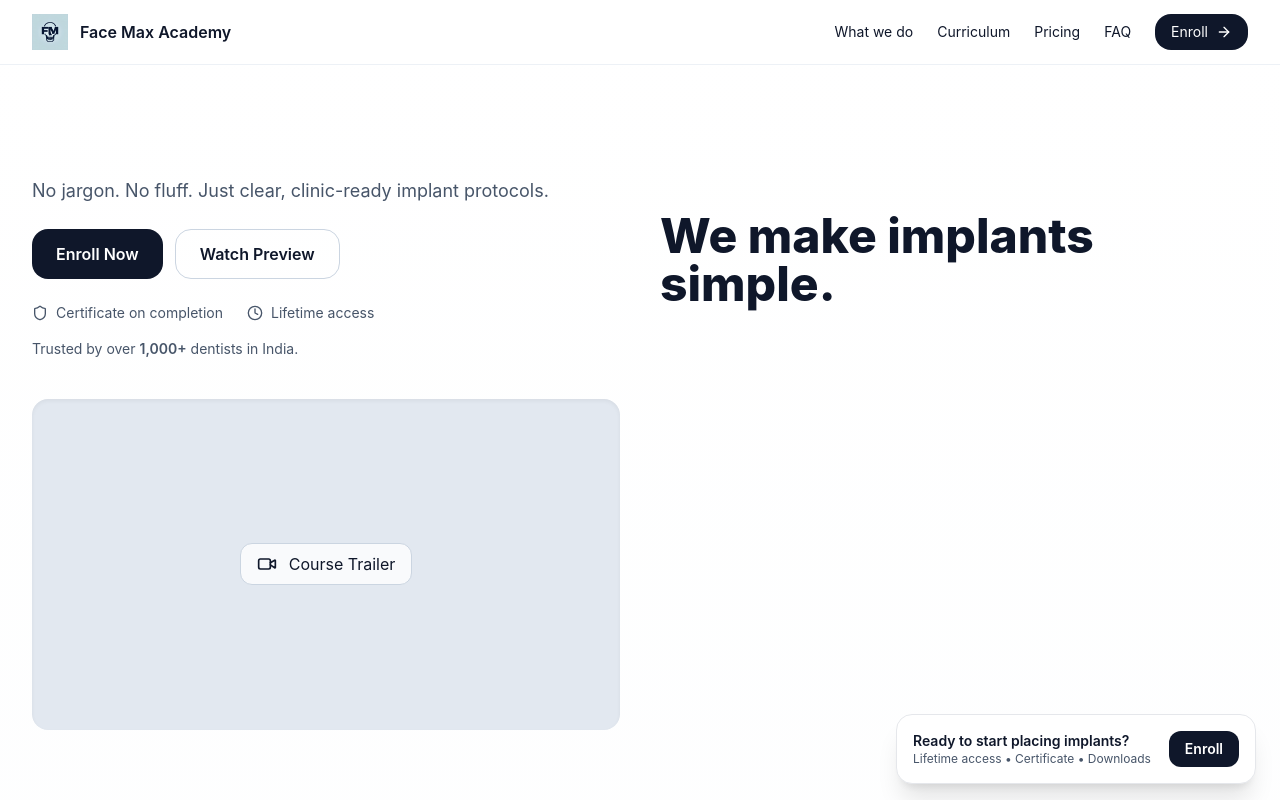
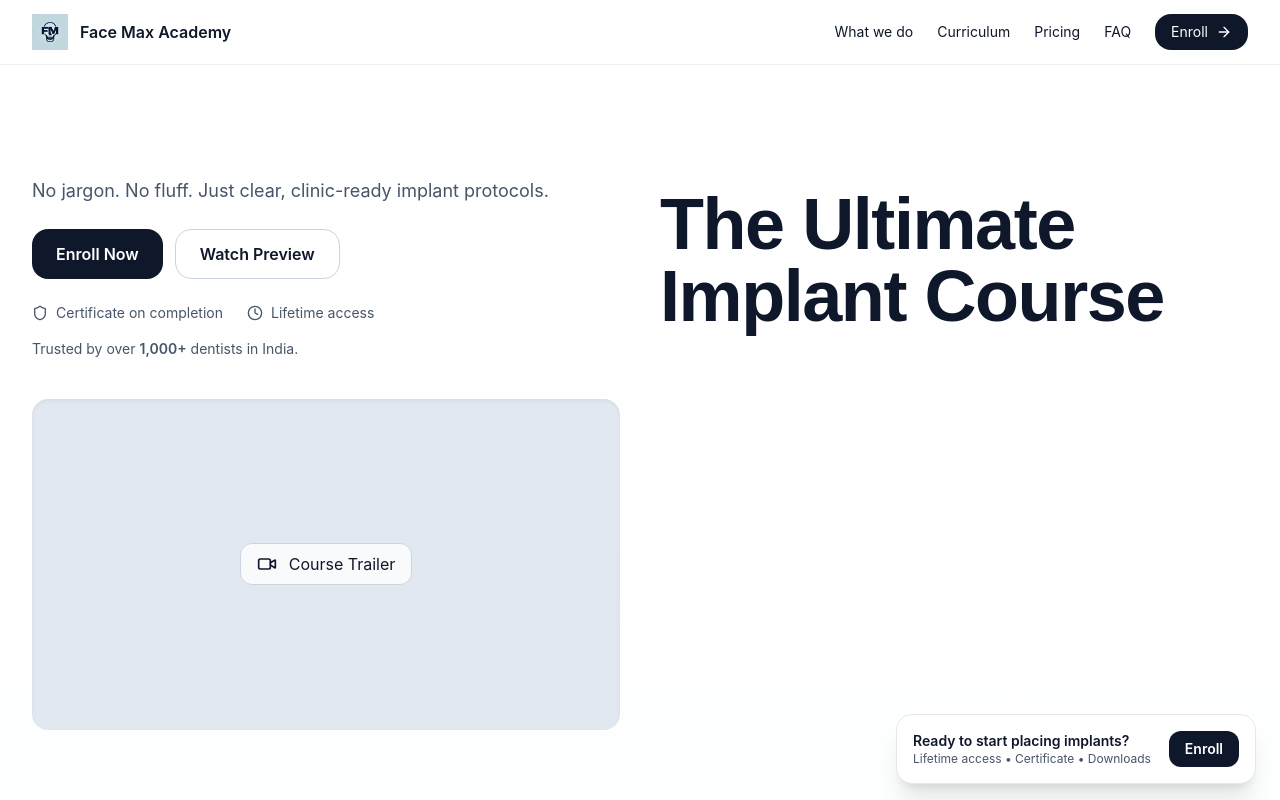
Before and after one commit to shubham4289/face-max-landing, a Next.js app: page / in a window 1280 px wide. Shown: the top 800 px of the page. Built offline with nearby package versions, Linux system fonts and the light colour scheme.

Commit message:
Update page.tsx

```diff
--- a/app/page.tsx
+++ b/app/page.tsx
@@ -156,9 +156,10 @@ export default function Page() {
       <section className="relative overflow-hidden">
         <div className="mx-auto max-w-7xl px-4 sm:px-6 lg:px-8 py-16 lg:py-24 grid lg:grid-cols-2 gap-10 items-center">
           <MotionReveal y={16} delay={0.05}>
-            <h1 className="text-4xl md:text-5xl font-extrabold leading-tight">
-              We make implants simple.
-            </h1>
+          <h1 className="headline text-5xl md:text-6xl lg:text-7xl font-extrabold leading-[1.05] text-slate-900">
+  The Ultimate<br />Implant Course
+</h1>
+
           </MotionReveal>
           <motion.div
             initial={{ opacity: 0, y: 10 }}
```
